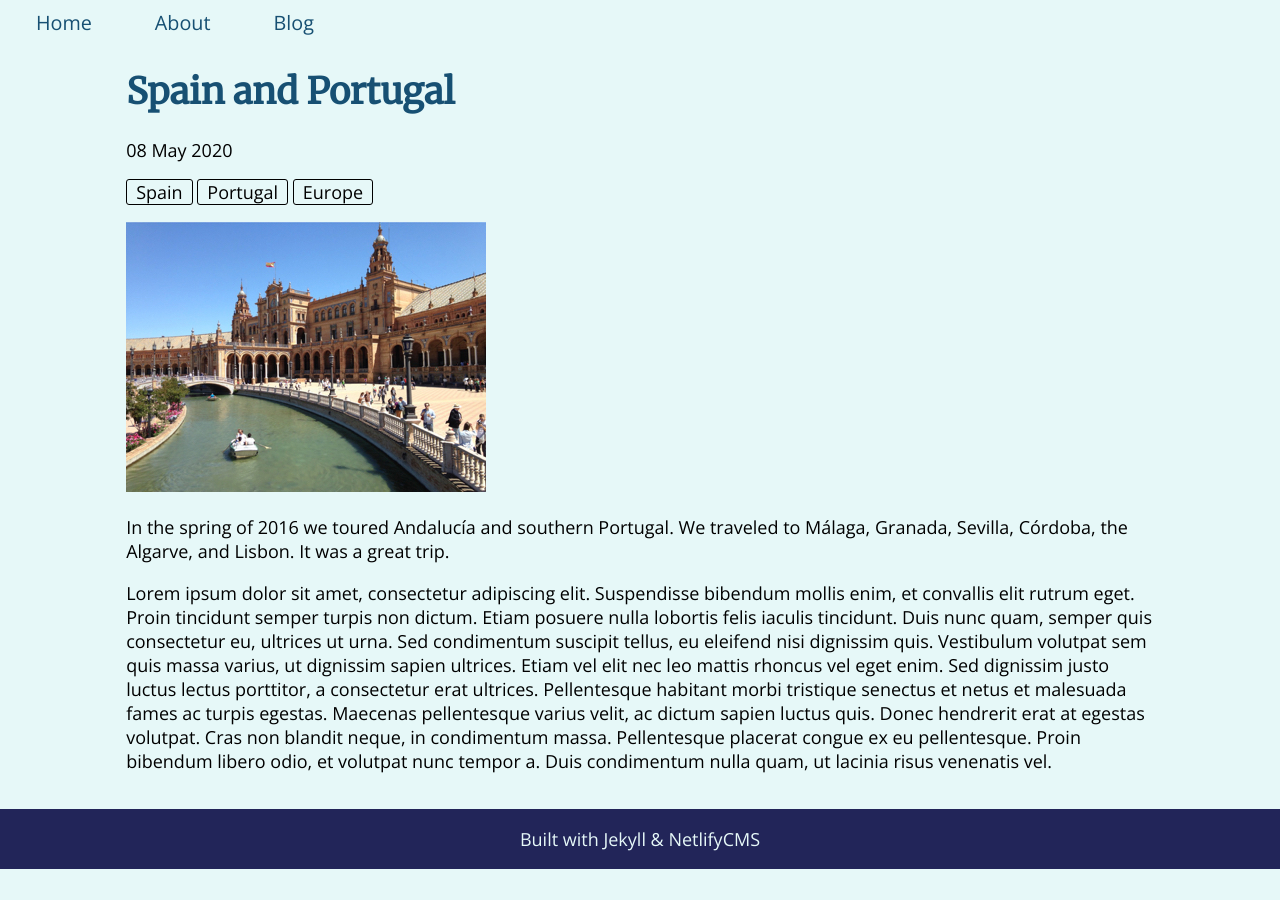
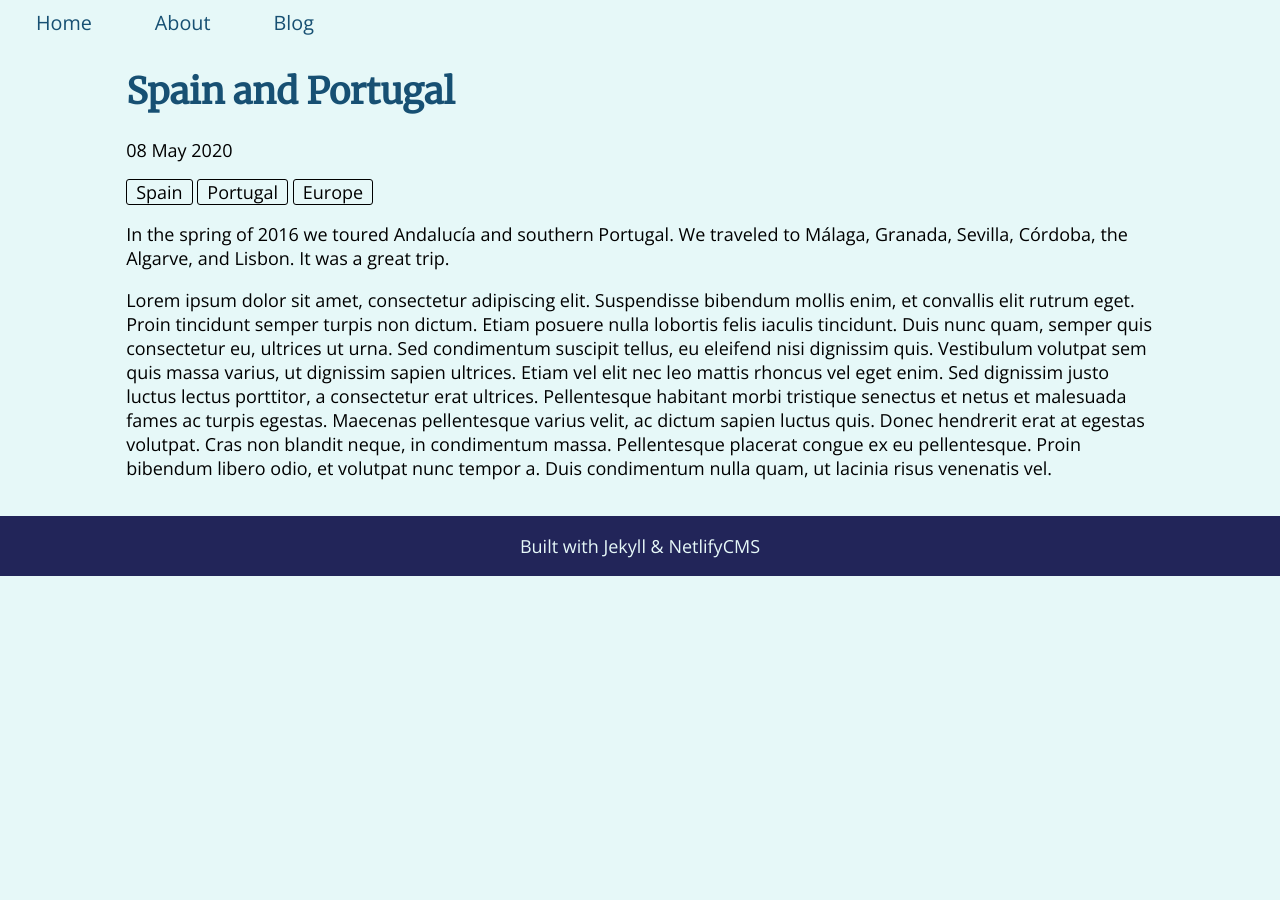
Before and after one commit to placeholdergit/cloneexpjekyllcms, a Jekyll site: the page built from _posts/2020-05-08-spain-and-portugal.md, in a window 1280 px wide. Built offline with Jekyll 4.4.1, drawn with Linux system fonts in a browser that asks for light colours; a script that is not in the unit is left out.

Commit message:
Use thumbnail image; take image out of body

```diff
--- a/_posts/2020-05-08-spain-and-portugal.md
+++ b/_posts/2020-05-08-spain-and-portugal.md
@@ -8,9 +8,8 @@
   - Portugal
   - Europe
 ---
-![Plaza de España](/assets/uploads/plaza_de_espana_small.jpg)
+
+In the spring of 2016 we toured Andalucía and southern Portugal. We traveled to Málaga, Granada, Sevilla, Córdoba, the Algarve, and Lisbon. It was a great trip.
 <!--more-->
 
-In the spring of 2016 we toured Andalucía and southern Portugal. We traveled to Málaga, Granada, Sevilla, Córdoba, the Algarve, and Lisbon. It was a great trip.
-
 Lorem ipsum dolor sit amet, consectetur adipiscing elit. Suspendisse bibendum mollis enim, et convallis elit rutrum eget. Proin tincidunt semper turpis non dictum. Etiam posuere nulla lobortis felis iaculis tincidunt. Duis nunc quam, semper quis consectetur eu, ultrices ut urna. Sed condimentum suscipit tellus, eu eleifend nisi dignissim quis. Vestibulum volutpat sem quis massa varius, ut dignissim sapien ultrices. Etiam vel elit nec leo mattis rhoncus vel eget enim. Sed dignissim justo luctus lectus porttitor, a consectetur erat ultrices. Pellentesque habitant morbi tristique senectus et netus et malesuada fames ac turpis egestas. Maecenas pellentesque varius velit, ac dictum sapien luctus quis. Donec hendrerit erat at egestas volutpat. Cras non blandit neque, in condimentum massa. Pellentesque placerat congue ex eu pellentesque. Proin bibendum libero odio, et volutpat nunc tempor a. Duis condimentum nulla quam, ut lacinia risus venenatis vel.
```
